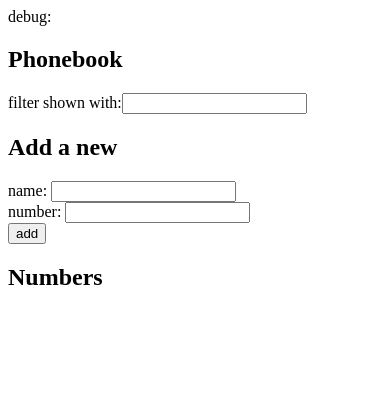
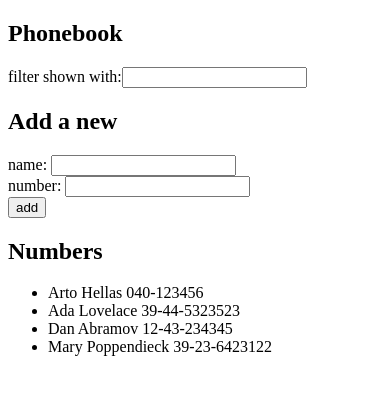
Before and after one commit to martinicorenaj/vierja-app-react, a React (Create React App) app: page / in a window 390 px wide. Shown: the top 394 px of the page. Built offline with nearby package versions, Linux system fonts and the light colour scheme.

Commit message:
phonebook 1 componente mejorado

```diff
--- a/src/App.js
+++ b/src/App.js
@@ -1,4 +1,33 @@
 import React, { useState } from 'react'
+
+const Persons=({showFilter,persons,nameToShow})=> {
+if (showFilter!==('')) {
+return (
+  <div>
+  <h2>Filter to show</h2>
+      <ul>
+       {nameToShow.map(person=>
+       <li key={person.name}>
+       {person.name} {person.number}
+       </li>
+      )}
+      </ul>
+  </div>
+ )}
+  return (
+    <div>
+  <h2>Numbers</h2>
+      <ul>
+       {persons.map(person=>
+       <li key={person.name}>
+       {person.name} {person.number}
+       </li>
+      )}
+      </ul>
+  </div>)
+
+}
+
 
 const App = () => {
   const [ persons, setPersons ] = useState([
@@ -9,7 +38,7 @@ const App = () => {
   ])
   const [ newName, setNewName ] = useState('')
   const [newNumber, setNewNumber] = useState('')
-  const [showFilter,setShowFilter]= useState([])
+  const [showFilter,setShowFilter]= useState('')
 
   const addNameYNumber=(event)=>{
    event.preventDefault()
@@ -44,12 +73,11 @@ const App = () => {
 
   }
 
-  const nameToShow=persons.filter(person=>person.name===showFilter)
+  const nameToShow=persons.filter(person=>person.name.toLowerCase()===showFilter.toLowerCase())
 
   return (
 
     <div>
-    <div>debug: {newName}</div>
       <h2>Phonebook</h2>
       <div>
       filter shown with:
@@ -73,14 +101,7 @@ const App = () => {
           <button type="submit">add</button>
         </div>
       </form>
-      <h2>Numbers</h2>
-      <ul>
-       {nameToShow.map(person=>
-       <li key={person.name}>
-       {person.name} {person.number}
-       </li>
-      )}
-      </ul>
+      <Persons showFilter={showFilter} persons={persons} nameToShow={nameToShow} />
     </div>
   )
 }
```
